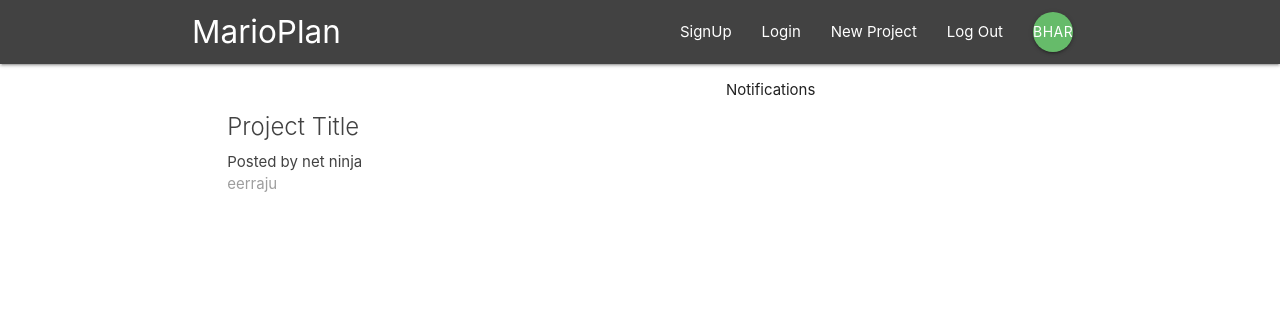
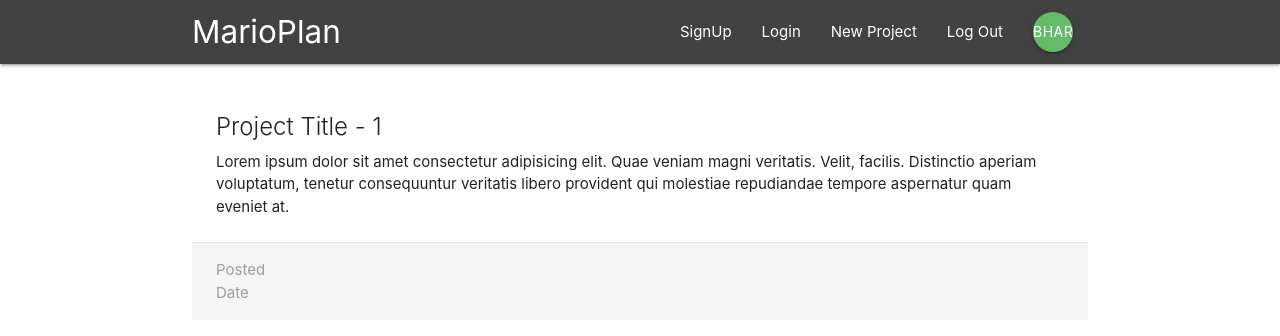
Before and after one commit to Bharath2511/react-redux-firebase, a React (Create React App) app: page /project/1 in a window 1280 px wide. Shown: the top 336 px of the page. Built offline with nearby package versions, Linux system fonts and the light colour scheme.

Commit message:
project details

```diff
--- a/src/App.js
+++ b/src/App.js
@@ -2,6 +2,7 @@
 import { BrowserRouter, Switch, Route } from "react-router-dom";
 import Navbar from "./components/layout/Navbar";
 import Dashboard from "./components/dashboard/Dashboard";
+import ProjectDetails from "./components/projects/ProjectDetails";
 
 class App extends Component {
   render() {
@@ -10,7 +11,8 @@
         <div className="App">
           <Navbar />
           <Switch>
-            <Route path="/" component={Dashboard} />
+            <Route exact path="/" component={Dashboard} />
+            <Route path="/project/:id" component={ProjectDetails} />
           </Switch>
         </div>
       </BrowserRouter>
--- a/src/components/projects/ProjectDetails.js
+++ b/src/components/projects/ProjectDetails.js
@@ -0,0 +1,27 @@
+import React from "react";
+
+const ProjectDetails = props => {
+  //console.log(props);
+  const id = props.match.params.id;
+  return (
+    <div className="container section project-details">
+      <div className="card z-depth-0">
+        <div className="card-content">
+          <span className="card-title">Project Title - {id}</span>
+          <p>
+            Lorem ipsum dolor sit amet consectetur adipisicing elit. Quae veniam
+            magni veritatis. Velit, facilis. Distinctio aperiam voluptatum,
+            tenetur consequuntur veritatis libero provident qui molestiae
+            repudiandae tempore aspernatur quam eveniet at.
+          </p>
+        </div>
+        <div className="card-action grey lighten-4 grey-text">
+          <div>Posted</div>
+          <div>Date</div>
+        </div>
+      </div>
+    </div>
+  );
+};
+
+export default ProjectDetails;
```
